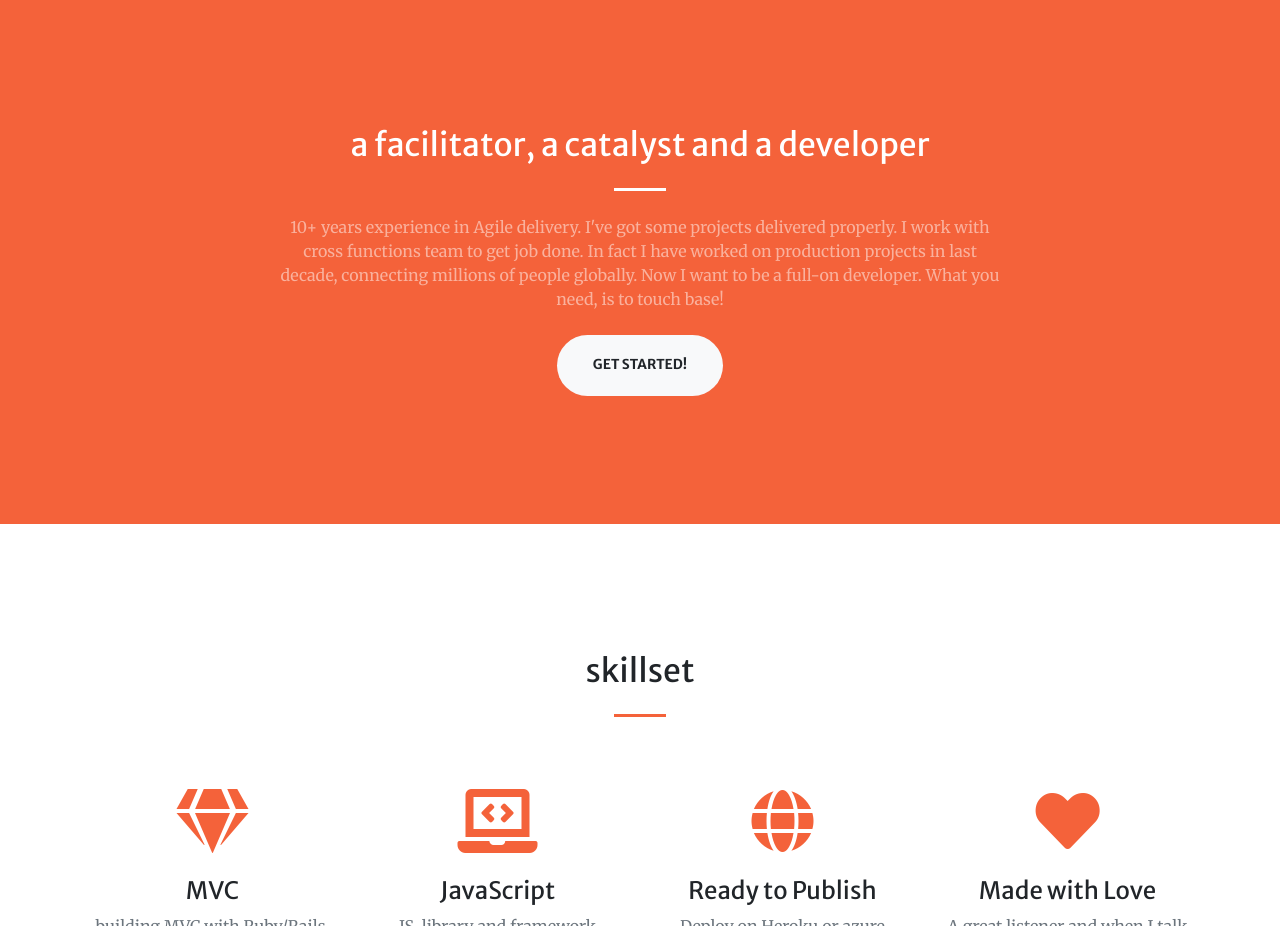
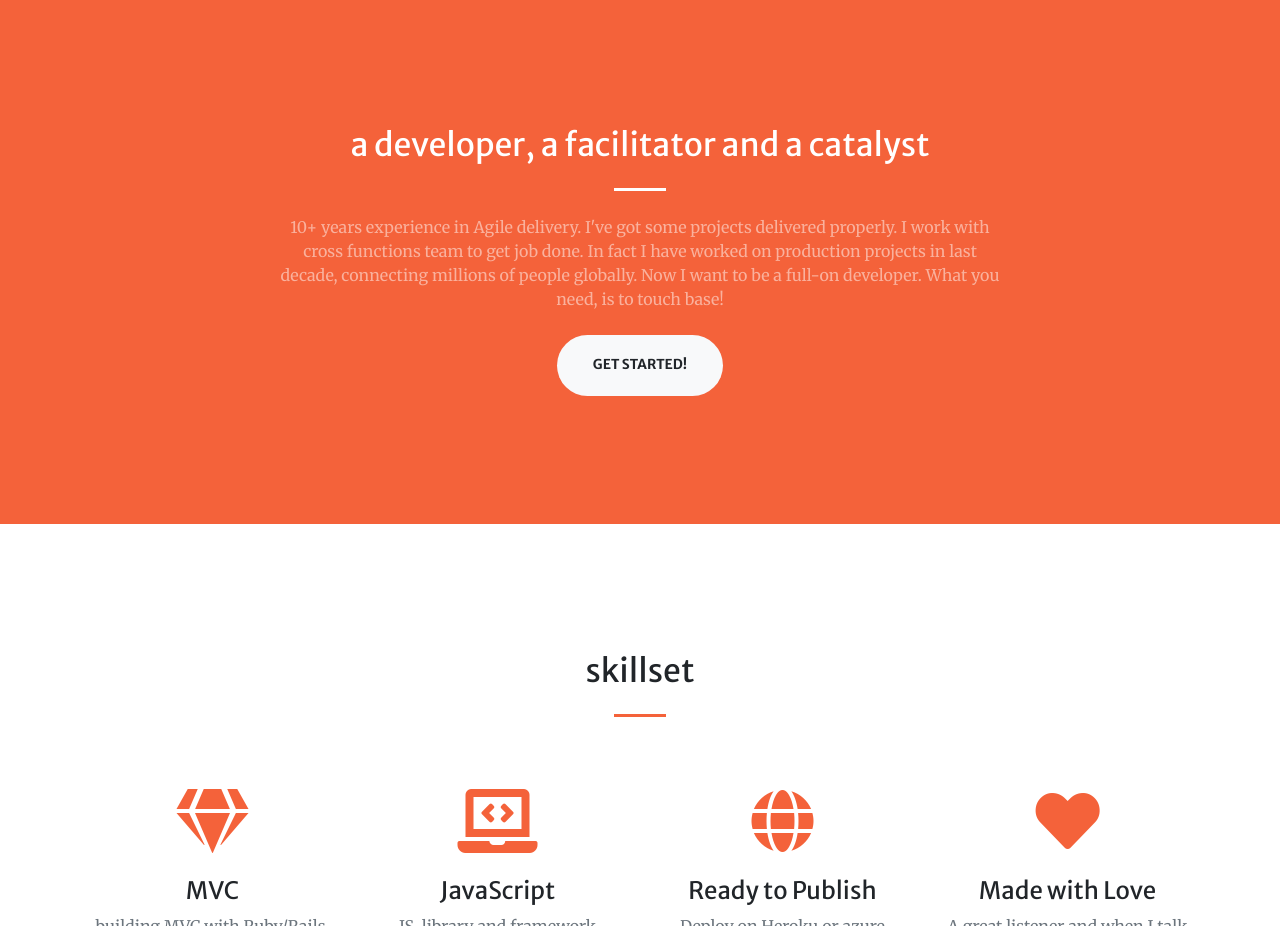
Before and after one commit to kimchirice/KIMCHIRICE.GITHUB.IO, a website with bundled scripts: page index.html in a window 1280 px wide. Shown: the part 802-1728 px from the top of the page. Built offline with nearby package versions, Linux system fonts and the light colour scheme.

Commit message:
house keeping

```diff
--- a/index.html
+++ b/index.html
@@ -74,7 +74,7 @@
     <div class="container">
       <div class="row justify-content-center">
         <div class="col-lg-8 text-center">
-          <h2 class="text-white mt-0"> a facilitator, a catalyst and a developer </h2>
+          <h2 class="text-white mt-0"> a developer, a facilitator and a catalyst </h2>
           <hr class="divider light my-4">
           <p class="text-white-50 mb-4"> 10+ years experience in Agile delivery. I've got some projects delivered properly. I work with cross functions team to get job done. In fact I have worked on production projects in last decade, connecting millions of people globally. Now I want to be a full-on developer. What you need, is to touch base!</p>
           <a class="btn btn-light btn-xl js-scroll-trigger" href="#skillset">Get Started!</a>
@@ -151,10 +151,6 @@
             </div>
           </a>
         </div>
-
-
-
-
       </div>
     </div>
   </section>
--- a/package.json
+++ b/package.json
@@ -3,7 +3,8 @@
     "name": "startbootstrap-creative",
     "version": "5.1.7",
     "scripts": {
-        "start": "node_modules/.bin/gulp watch"
+        "start": "node_modules/.bin/gulp watch",
+        "build": "version 1.1 correct minor typo"
     },
     "description": "Creative is a stylish one page HTML theme for Bootstrap.",
     "keywords": [
```
Also changed, not shown: 2 other files.
